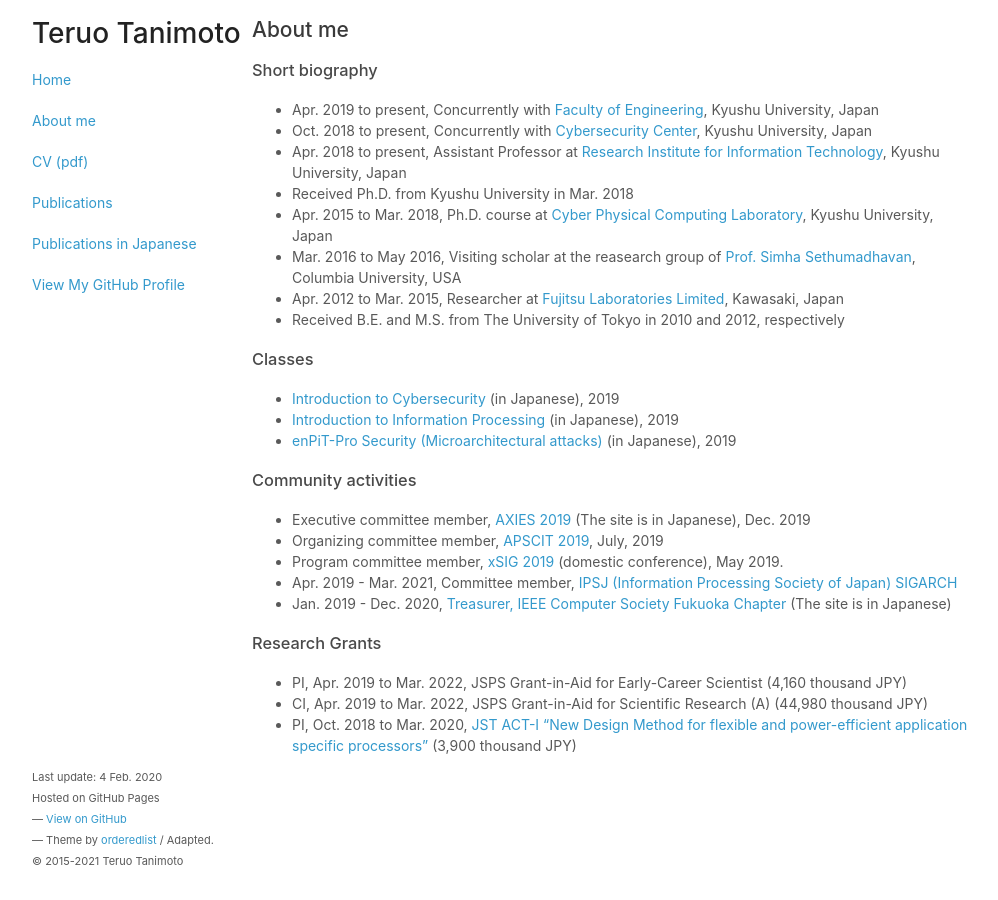
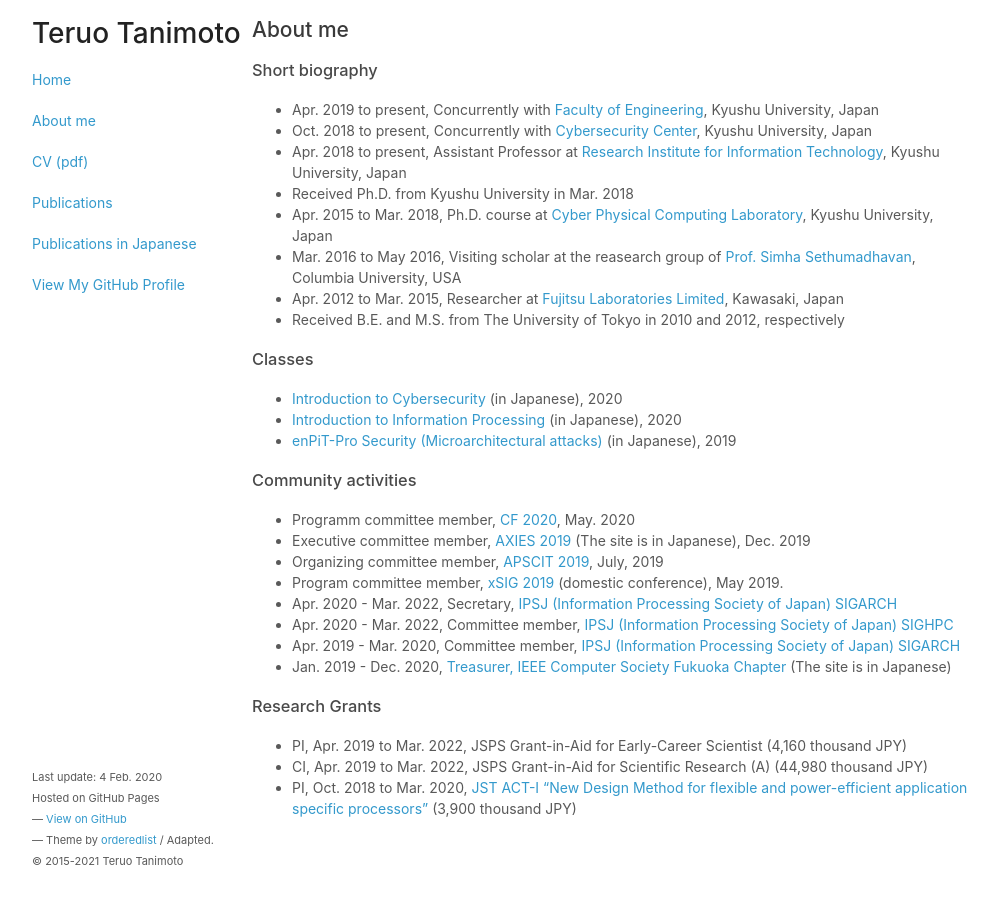
Before and after one commit to teruo41/teruo41.github.io, a Jekyll site: the page built from about.md, in a window 1280 px wide. Shown: the whole page, without its empty margins (138-1136 px from the left). Built offline with Jekyll 4.4.1, drawn with Linux system fonts in a browser that asks for light colours.

Commit message:
Added csp2020.md

```diff
--- a/about.md
+++ b/about.md
@@ -16,17 +16,19 @@ title: About me
 + Received B.E. and M.S. from The University of Tokyo in 2010 and 2012, respectively
 
 ### Classes
-+ [Introduction to Cybersecurity]({{ site.baseurl }}lectures/csp2019) (in Japanese), 2019
-+ [Introduction to Information Processing]({{ site.baseurl }}lectures/ipintro2019) (in Japanese), 2019
++ [Introduction to Cybersecurity]({{ site.baseurl }}lectures/csp2020) (in Japanese), 2020
++ [Introduction to Information Processing]({{ site.baseurl }}lectures/ipintro2020) (in Japanese), 2020
 + [enPiT-Pro Security (Microarchitectural attacks)]({{ site.baseurl }}lectures/enpit-prosec-uarch2019) (in Japanese), 2019
 
 ### Community activities
++ Programm committee member, [CF 2020](http://www.computingfrontiers.org/2020/), May. 2020
 + Executive committee member, [AXIES 2019](https://axies.jp/ja/conf/conf2019) (The site is in Japanese), Dec. 2019
 + Organizing committee member, [APSCIT 2019](http://www.apscit.org/apscit2019-annual-meeting-overview), July, 2019
 + Program committee member, [xSIG 2019](http://xsig.hpcc.jp/2019/) (domestic conference), May 2019.
 
-
-+ Apr. 2019 - Mar. 2021, Committee member, [IPSJ (Information Processing Society of Japan) SIGARCH](http://sigarc.ipsj.or.jp/)
++ Apr. 2020 - Mar. 2022, Secretary, [IPSJ (Information Processing Society of Japan) SIGARCH](http://sigarc.ipsj.or.jp/)
++ Apr. 2020 - Mar. 2022, Committee member, [IPSJ (Information Processing Society of Japan) SIGHPC](http://sighpc.hpcc.jp/)
++ Apr. 2019 - Mar. 2020, Committee member, [IPSJ (Information Processing Society of Japan) SIGARCH](http://sigarc.ipsj.or.jp/)
 + Jan. 2019 - Dec. 2020, [Treasurer, IEEE Computer Society Fukuoka Chapter](http://sites.ieee.org/fukuoka-cs/%E5%BD%B9%E5%93%A1/) (The site is in Japanese)
 
 ### Research Grants
```
Also changed, not shown: lectures/csp2020.md (added, +36 -0 lines).
